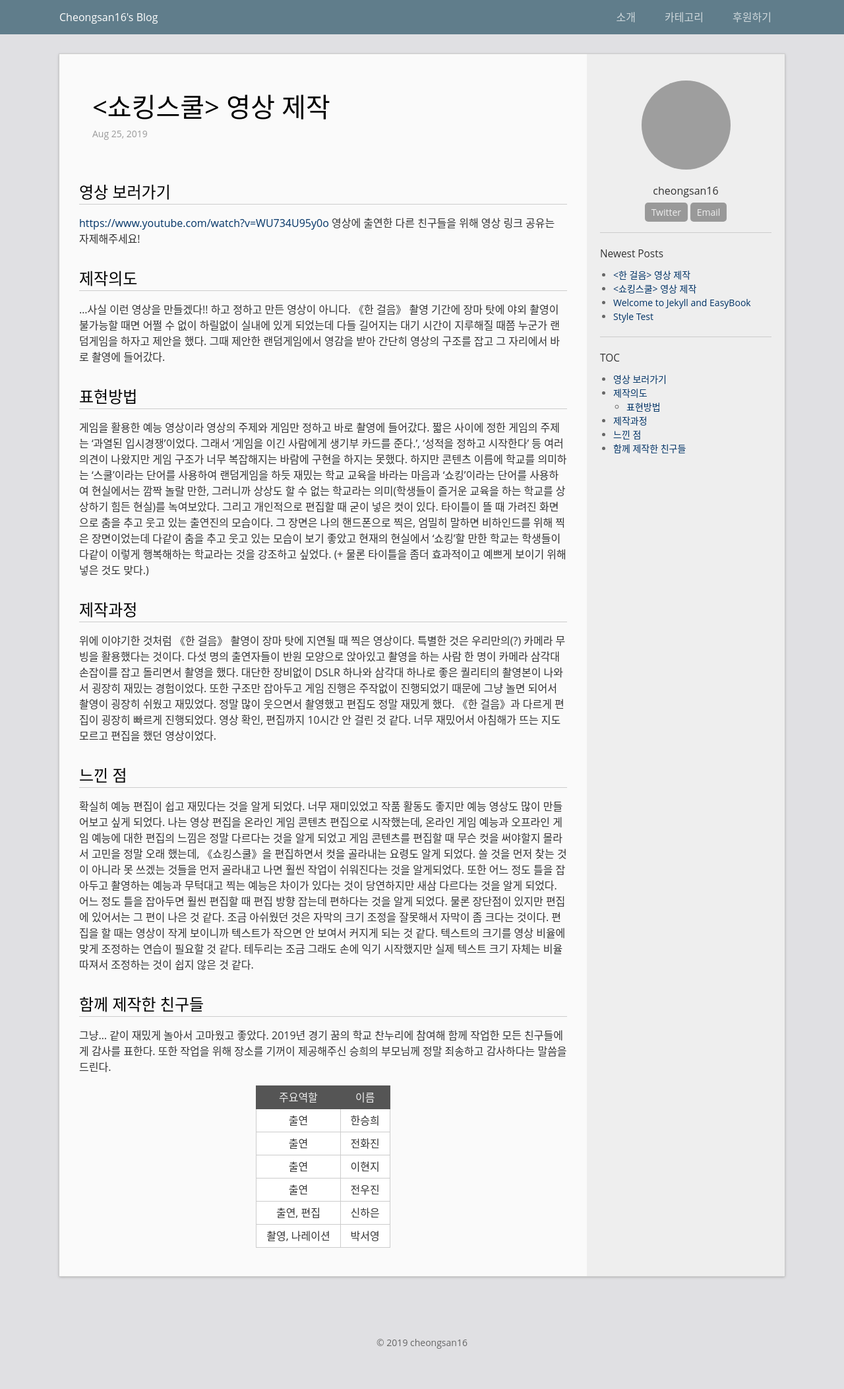
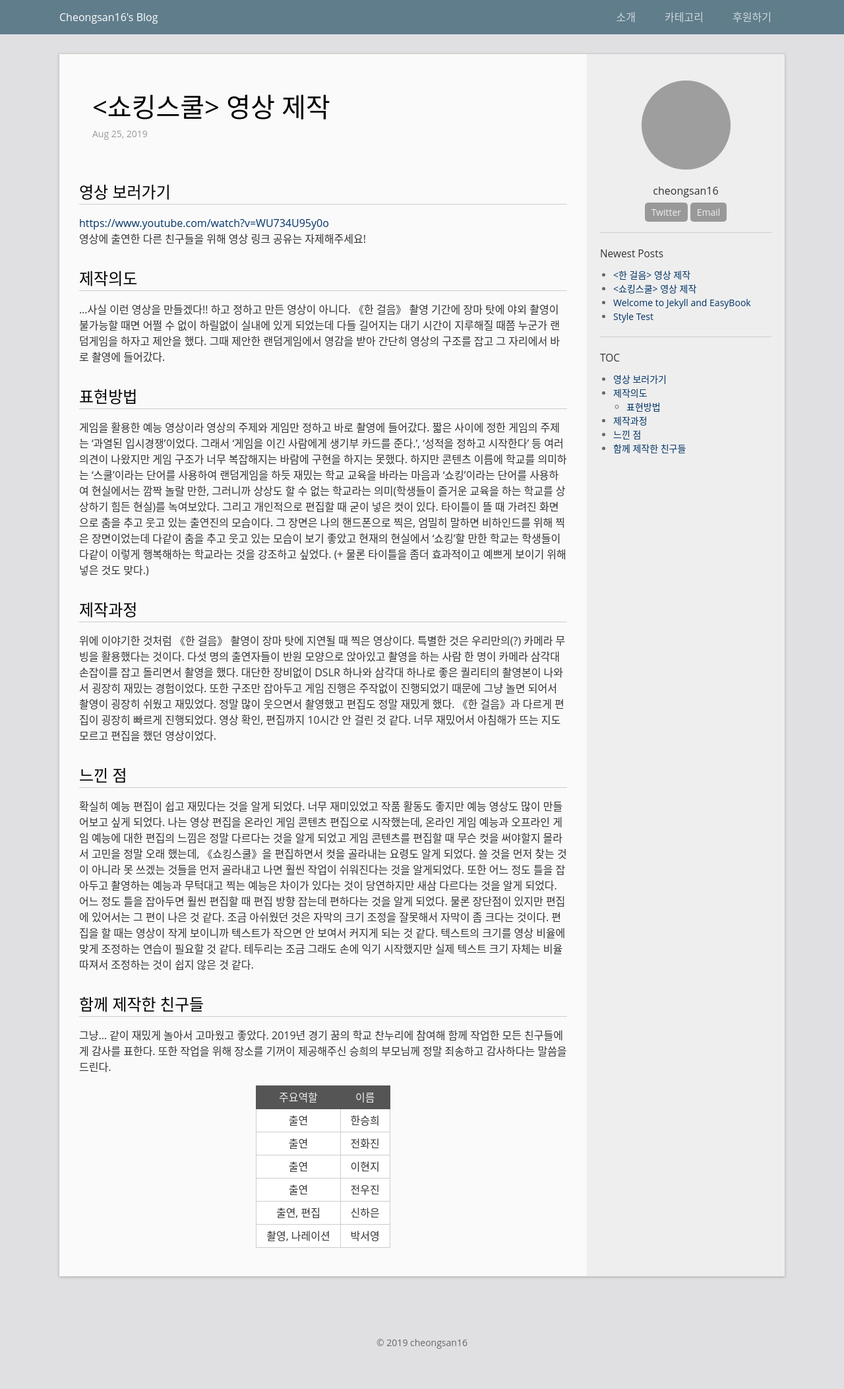
Before and after one commit to cheongsan16/cheongsan16.github.com, a Jekyll site: the page built from _posts/2019-08-25-shocking-school.md, in a window 1280 px wide. Shown: the whole page at 66% size. Built offline with Jekyll 4.4.1, drawn with Linux system fonts in a browser that asks for light colours; grey boxes are pictures that could not be loaded.

```diff
--- a/_posts/2019-08-25-shocking-school.md
+++ b/_posts/2019-08-25-shocking-school.md
@@ -8,7 +8,7 @@ permalink: /archivers/shock
 
 # 영상 보러가기
 [https://www.youtube.com/watch?v=WU734U95y0o](https://www.youtube.com/watch?v=WU734U95y0o)
-영상에 출연한 다른 친구들을 위해 영상 링크 공유는 자제해주세요!
+<br>영상에 출연한 다른 친구들을 위해 영상 링크 공유는 자제해주세요!
 
 # 제작의도
 
```
